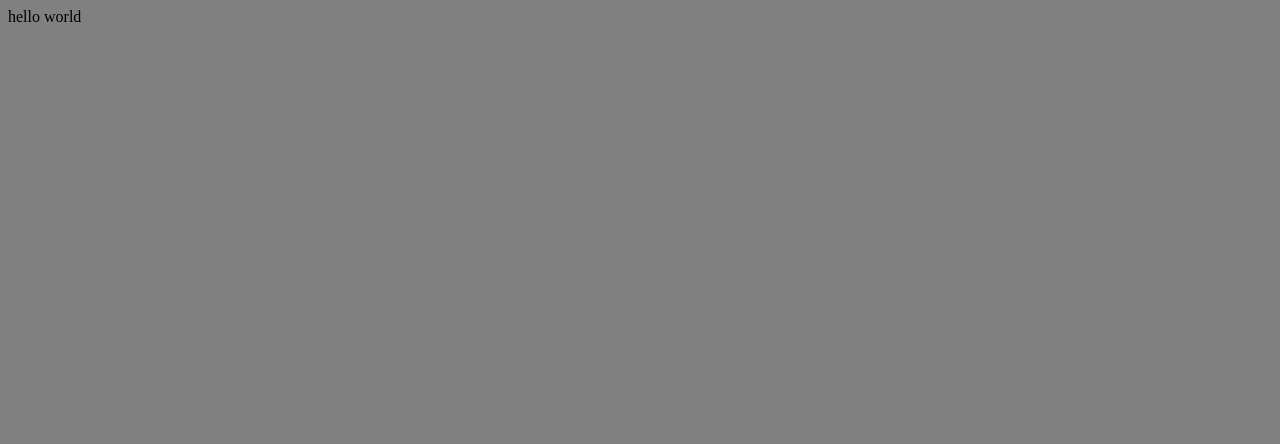
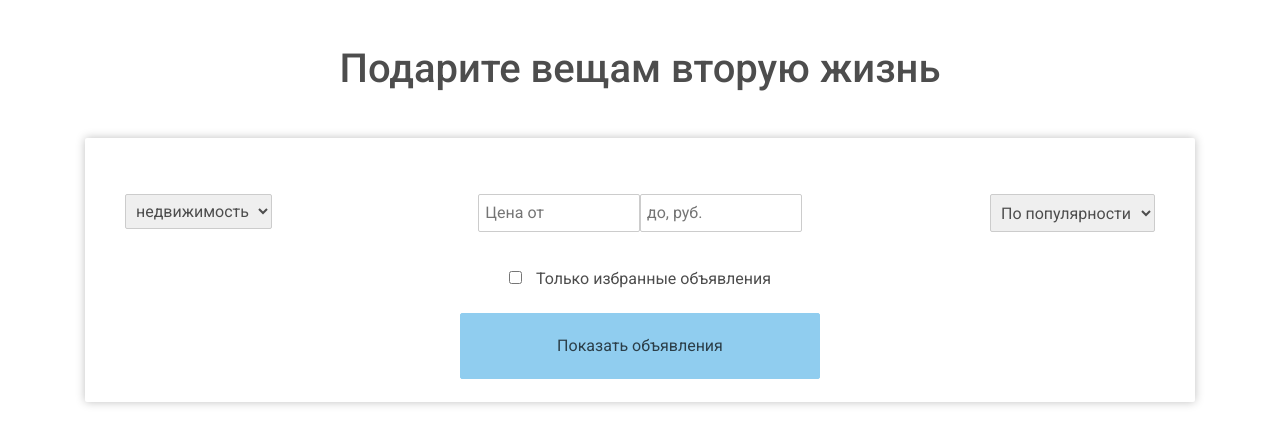
Before and after one commit to vasyaslife/simplified-avito-page, a website built with webpack: page src/index.html in a window 1280 px wide. Built offline with nearby package versions, Linux system fonts and the light colour scheme.

Commit message:
made a header section with title and search form

```diff
--- a/src/css/main.css
+++ b/src/css/main.css
@@ -1,3 +1,76 @@
 body {
-    background-color: grey;
+    background-color: #fff;
+    font-family: 'Roboto', sans-serif;
+    color: #4D4D4D;
 }
+
+.header__title {
+    margin-top:  45px;
+    text-align: center;
+
+}
+
+.search {
+    width: 100%;
+}
+
+.search__wrap {
+    margin-top:  45px;
+    padding: 56px 40px 23px;
+    background: #FFFFFF;
+    box-shadow: 0px 0px 10px rgba(0, 0, 0, 0.25);
+    border-radius: 2px;
+}
+
+.select {
+    border-radius: 2px;
+    border-color: #CCCCCC;
+    color: #4D4D4D;
+    padding: 6px;
+    outline: none;
+}
+
+.search__price-wrap {
+    display: flex;
+    justify-content: center;
+}
+
+.search__price-input {
+    width: 50%;
+    border: 1px solid #CCCCCC;
+}
+
+.search__favorites-bar {
+    margin-top: 35px;
+}
+
+.search__favorites-check {
+    border-color: #CCCCCC;
+    background-color: #fff;
+
+}
+
+.search__favorites-text {
+    margin: 0 0 0 10px;
+}
+
+.search__btn {
+    margin-top: 22px;
+    background-color: #90CDEF;
+    border: 1px solid #90CDEF;
+    padding: 20px 20px;
+    border-radius: 2px;
+    width: 360px;
+    color: #2B3E48;
+    cursor: pointer;
+    outline: none;
+}
+
+.search__btn:hover {
+    background: #FFFFFF;
+    color: #37b7fe;
+}
+
+.search__btn:active {
+transform: scale(0.95)
+}
--- a/src/index.html
+++ b/src/index.html
@@ -6,10 +6,76 @@
     <meta http-equiv="X-UA-Compatible" content="ie=edge">
     <title>Avitolike page</title>
 
+    <!-- Latest bootstrap -->
+    <link rel="stylesheet" href="https://stackpath.bootstrapcdn.com/bootstrap/4.1.3/css/bootstrap.min.css" integrity="sha384-MCw98/SFnGE8fJT3GXwEOngsV7Zt27NXFoaoApmYm81iuXoPkFOJwJ8ERdknLPMO" crossorigin="anonymous">
+
+    <!-- Icons -->
+    <link rel="stylesheet" href="https://use.fontawesome.com/releases/v5.3.1/css/all.css" integrity="sha384-mzrmE5qonljUremFsqc01SB46JvROS7bZs3IO2EmfFsd15uHvIt+Y8vEf7N7fWAU" crossorigin="anonymous">
+
+    <!-- Fonts -->
+    <link href="https://fonts.googleapis.com/css?family=Roboto:400,500&display=swap&subset=cyrillic" rel="stylesheet">
+
+    <!-- Style sheet -->
     <link rel="stylesheet" href="css/main.css">
+    <link rel="stylesheet" href="css/media.css">
 </head>
 <body>
-    hello world
+    <header class="header">
+        <div class="container">
+
+            <h1 class="header__title title">
+                Подарите вещам вторую жизнь
+            </h1>
+
+
+            <div class="search search__wrap">
+                <form class='search__form'>
+                    <div class="row">
+                        <div class="col-4">
+                            <select class="search__type-select select" name="type-select" id="type-select">
+                                <option value="immovable">недвижимость</option>
+                                <option value="cameras">фотоаппараты </option>
+                                <option value="auto">автомобили </option>
+                                <option value="laptops">ноутбуки</option>
+                            </select>
+                        </div>
+
+                        <div class="col-4">
+                            <div class="search__price-wrap">
+                                <input class="select search__price-input" type="text" name="price-from" placeholder="Цена от" require>
+                                <input class="select search__price-input" type="text" name="price-to" placeholder="до, руб." require>
+                            </div>
+                        </div>
+
+                        <div class="col-4 d-flex justify-content-end">
+                            <select class="search__sort-select select" name="sort-select" id="sort-select">
+                                <option value="popularity">По популярности</option>
+                                <option value="cheaper">Дешевле</option>
+                            </select>
+                        </div>
+
+                        <div class="col-12 d-flex justify-content-center align-items-center">
+                            <div class="search__favorites-bar">
+                                <input class="search__favorites-check" type="checkbox" name="favorites">
+                                <label class="search__favorites-text" for="favorites">Только избранные объявления</label>
+                            </div>
+                        </div>
+
+                        <div class="col-12 d-flex justify-content-center">
+                            <input class="search__btn" type="submit" value="Показать объявления">
+                        </div>
+                    </div>
+                </form>
+            </div>
+        </div>
+    </header>
+
+    <main class="products">
+        <div class="container">
+            <div class="row ">
+            </div>
+        </div>
+    </main>
 
     <script src="../dist/js/bundle.js"></script>
 </body>
--- a/src/js/script.js
+++ b/src/js/script.js
@@ -4,6 +4,19 @@ require('formdata-polyfill');
 
 window.addEventListener('DOMContentLoaded', () => {
     'use strict';
+    let sendBtn = document.querySelector('.search__btn');
 
 
+    sendBtn.addEventListener('click', function(e) {
+        e.preventDefault();
+
+        let formData = new FormData(document.querySelector('.search__form'));
+        let obj = {};
+        formData.forEach((value, key) => {
+            obj[key] = value;
+        });
+
+        console.log(obj);
+    });
+
 });
```
Also changed, not shown: dist/js/bundle.js, src/css/media.css (added), 1 other file.
